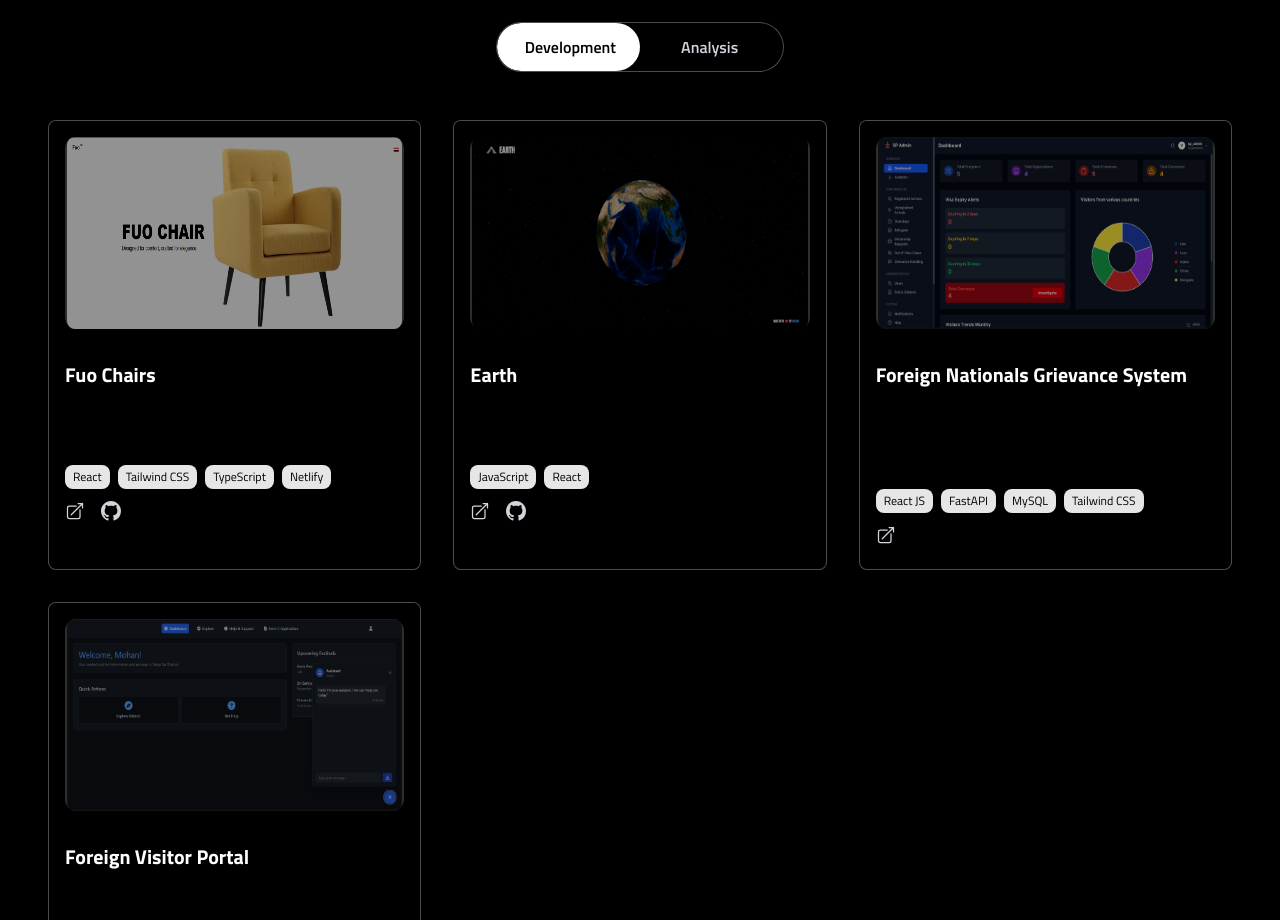
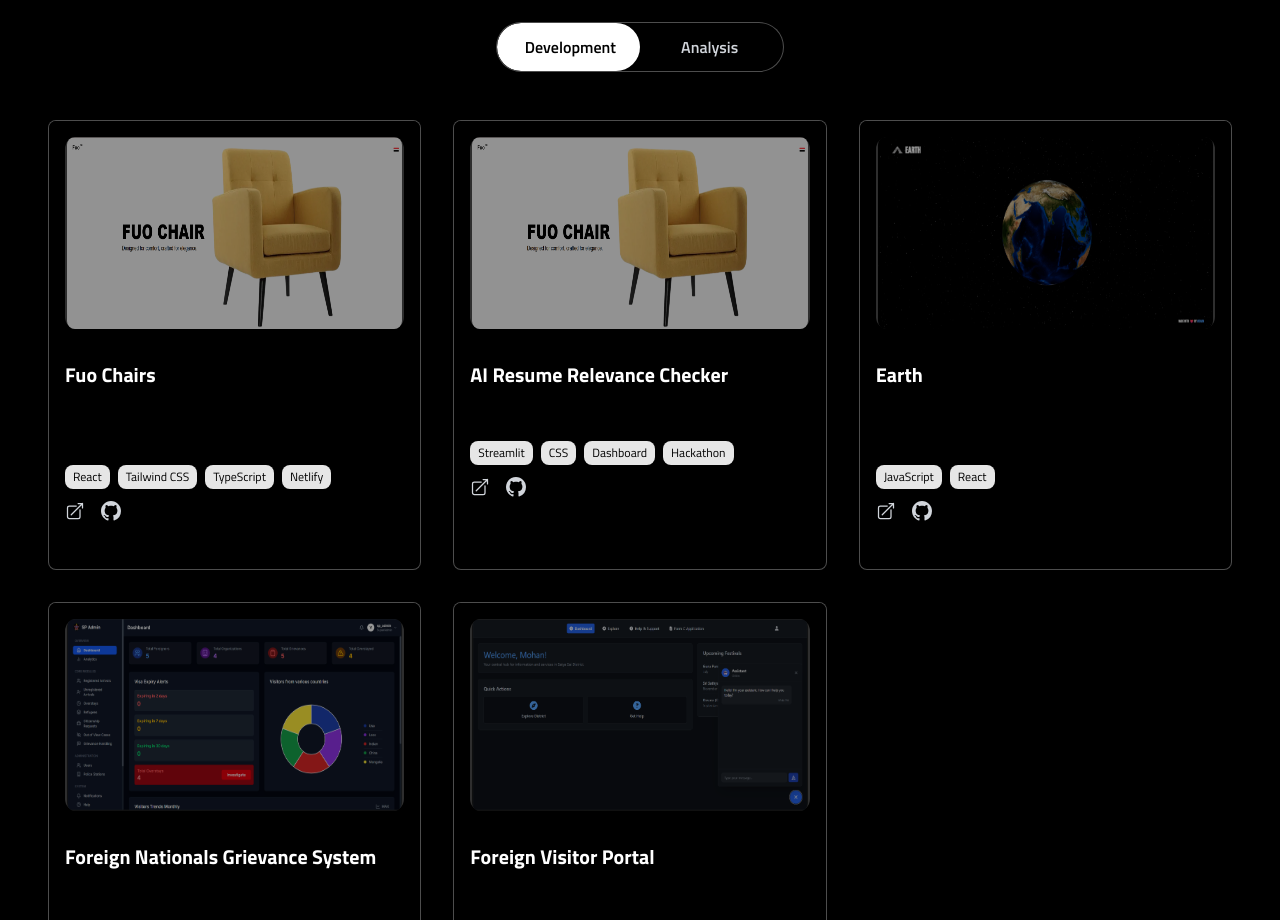
Before and after one commit to unknownsteve7/Portfolio, a React (Vite) app: page / in a window 1280 px wide. Shown: the part 3540-4460 px from the top of the page. Built offline with nearby package versions, Linux system fonts and the light colour scheme.

Commit message:
Update constants.ts

```diff
--- a/constants.ts
+++ b/constants.ts
@@ -112,6 +112,15 @@ export const projectsData: Project[] = [
     liveLink: "https://fuorio.netlify.app/",
     repoLink: "https://github.com/unknownsteve7/Fuo",
   },
+    {
+    title: "AI Resume Relevance Checker",
+    category: "Development",
+    image: "/fuo-chairs.png",
+    description: "Stramlit Dashboard for Innomatics Hackathon",
+    tags: ["Streamlit", "CSS", "Dashboard", "Hackathon"],
+    liveLink: "https://resume-analyzer-blast.streamlit.app/",
+    repoLink: "https://github.com/unknownsteve7/Innomatics_Frontend",
+  },
   {
     title: "Earth",
     category: "Development",
```
